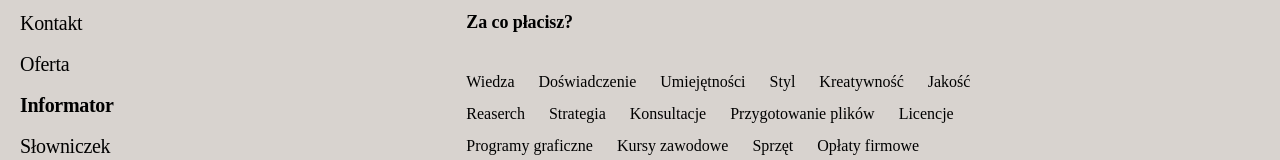
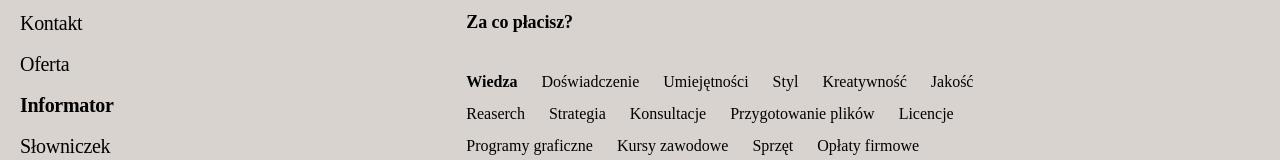
Before and after one commit to Mrbabet/Abigail-fraczek-portfolio, a React (Vite) app: page /info in a window 1280 px wide. Both pictures are taken after a click on the button "Informator". Shown: the part 124-284 px from the top of the page. Built offline with nearby package versions, Linux system fonts and the light colour scheme.

Commit message:
Added bold text to the Informatorbtn

```diff
--- a/src/components/InfoComponents/Informator/InformatorBtn.jsx
+++ b/src/components/InfoComponents/Informator/InformatorBtn.jsx
@@ -77,23 +77,36 @@ const InformatorBtn = () => {
         "Współprace napędzają biznes, a biznes napędza koszty. Freelancer posiadający własną działalność samodzielnie pokrywa jej opłaty.",
     },
   ];
+
+  const [boldIndex, setBoldIndex] = useState(0);
+
   const [description, setDescription] = useState(
-    "Projektant graficzny posiada wiedzę z zakresu estetyki, optyki, kompozycji, teorii barw, typografii i druku, a także psychologii, marketingu oraz aktualnych trendów."
+    informatorDescriptions[0].description
   );
+
+  const handleButtonClick = (event, index, item) => {
+    event.preventDefault();
+    if (boldIndex === index) {
+      setBoldIndex(null);
+    } else {
+      setBoldIndex(index);
+    }
+    setDescription(item.description);
+  };
+
   return (
     <>
       <div className="click-items__title">Za co płacisz?</div>
       <div className="click-items-btns">
-        {informatorDescriptions.map((description) => (
+        {informatorDescriptions.map((item, index) => (
           <button
+            style={{ fontWeight: boldIndex === index ? "bold" : "normal" }}
+            onClick={(event) => handleButtonClick(event, index, item)}
             type="button"
-            key={description.title}
+            key={index}
             className="click-item-btn"
-            onClick={() => {
-              setDescription(description.description);
-            }}
           >
-            {description.title}
+            {item.title}
           </button>
         ))}
       </div>
```
